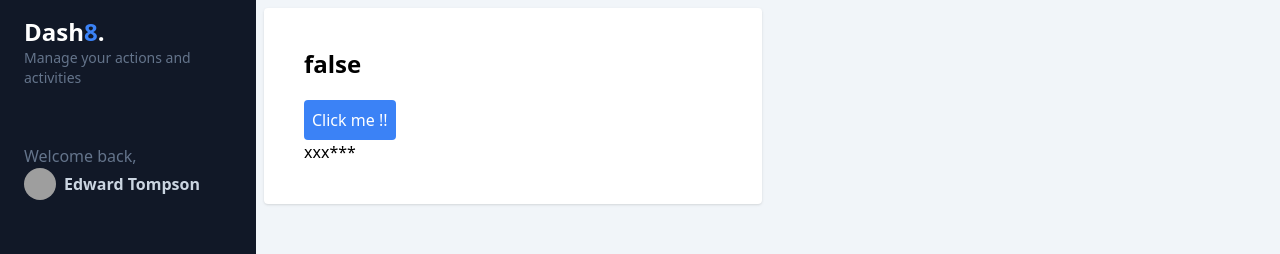
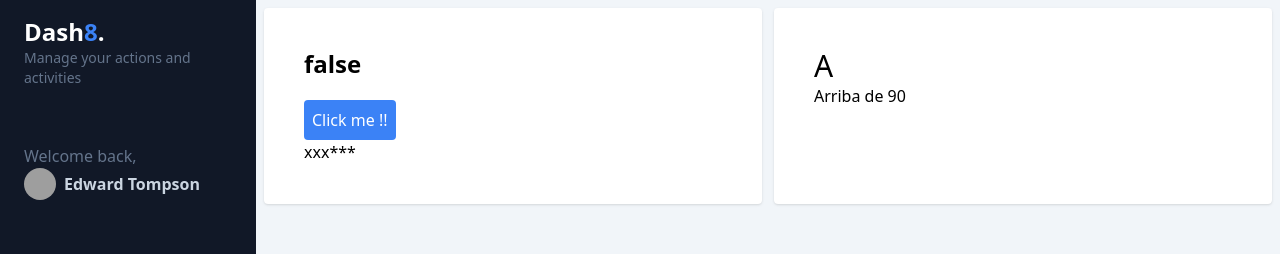
Before and after one commit to yaddysantos/udemy-angular-v17, an Angular app: page /dashboard/control-flow in a window 1280 px wide. Shown: the top 254 px of the page. Built offline with nearby package versions, Linux system fonts and the light colour scheme; grey boxes are pictures that could not be loaded.

Commit message:
Insercion switch control flow

```diff
--- a/src/app/dashboard/pages/control-flow/control-flow.component.html
+++ b/src/app/dashboard/pages/control-flow/control-flow.component.html
@@ -1,11 +1,28 @@
 <section class="grid grid-cols-1 md:grid-cols-2 gap-3">
   <div class="bg-white rounded shadow p-10">
     <h2 class="text-2xl font-bold mb-5">{{ showContent() }}</h2>
-        <button class="p-2 bg-blue-500 rounded text-white" (click)="toggleContent()"> Click me !!</button>
+    <button
+      class="p-2 bg-blue-500 rounded text-white"
+      (click)="toggleContent()"
+    >
+      Click me !!
+    </button>
+    <!-- Method if -->
     @if (showContent()) {
     <p>hola mundo</p>
     }@else {
     <p>xxx***</p>
     }
   </div>
+  <!-- Method switch -->
+  <div class="bg-white rounded shadow p-10">
+    <h2 class="text-3xl">{{ grade() }}</h2>
+    @switch (grade()) { @case ('A') {
+    <p>Arriba de 90</p>
+    } @case ('B') {
+    <p>Arriba de 80</p>
+    } @default {
+    <p>Reprobado</p>
+    } }
+  </div>
 </section>
--- a/src/app/dashboard/pages/control-flow/control-flow.component.ts
+++ b/src/app/dashboard/pages/control-flow/control-flow.component.ts
@@ -1,5 +1,6 @@
 import { Component, signal } from '@angular/core';
 
+type Grade = 'A' | 'B' | 'C';
 @Component({
   selector: 'app-control-flow',
   standalone: true,
@@ -9,6 +10,8 @@ import { Component, signal } from '@angular/core';
 })
 export class ControlFlowComponent {
   public showContent = signal(false);
+  public grade = signal<Grade>('A');
+  public frameworks = signal(['Angular', 'Vue', 'Svelte'])
 
   public toggleContent() {
     this.showContent.update((value) => !value);
```
Lines whose indentation alone changed are shown as unchanged.
